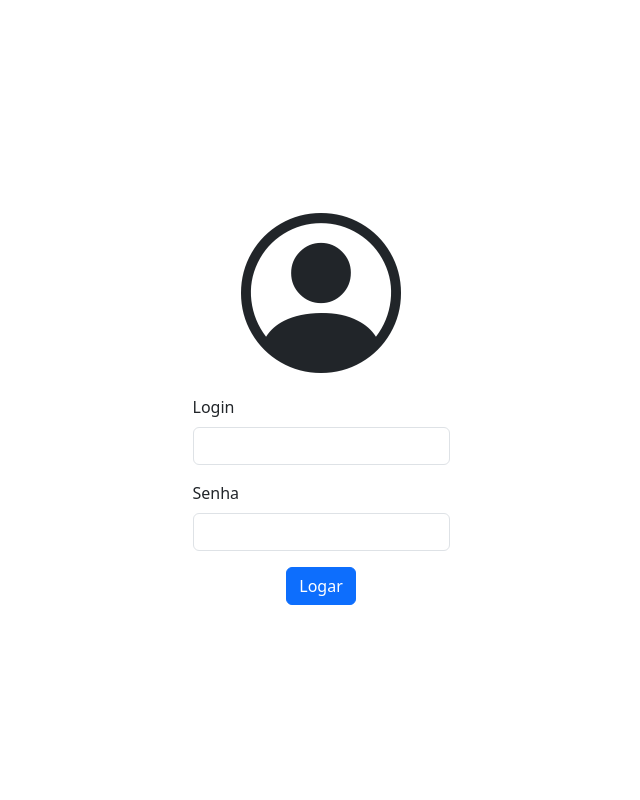
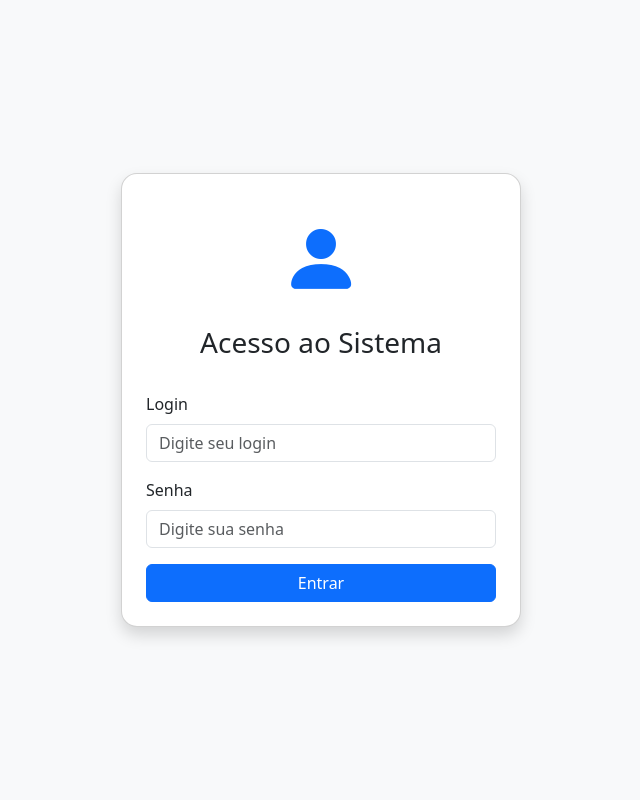
Before and after one commit to WaldembergDev/django-cliente-ar, a Django app: page /usuario/login/ in a window 1280 px wide. Shown: the whole page, without its empty margins (319-959 px from the left). Run offline with Django 5.2, Linux system fonts and the light colour scheme.

Commit message:
melhorado a tela de login

```diff
--- a/usuario/templates/login.html
+++ b/usuario/templates/login.html
@@ -1,29 +1,40 @@
 {% extends 'base.html' %}
+
 {% block title %}Login{% endblock %}
+
 {% block head %}
     <link rel="stylesheet" href="https://cdn.jsdelivr.net/npm/bootstrap-icons@1.13.1/font/bootstrap-icons.min.css">
 {% endblock %}
+
 {% block content %}
-    <div class="container vh-100 d-flex flex-column align-items-center justify-content-center">
-        <form class="d-flex flex-column align-items-center" action="." method="POST">
+<div class="container vh-100 d-flex justify-content-center align-items-center bg-light">
+    <div class="card shadow p-4" style="width: 100%; max-width: 400px; border-radius: 1rem;">
+        <div class="text-center mb-4">
+            <i class="bi bi-person-fill" style="font-size: 5rem; color: #0d6efd;"></i>
+            <h3 class="mt-2">Acesso ao Sistema</h3>
+        </div>
+        <form action="." method="POST">
             {% csrf_token %}
-            <h1><i class="bi bi-person-circle" style="font-size: 160px;"></i></h1>
             <div class="mb-3">
                 <label for="InputLogin" class="form-label">Login</label>
-                <input name="login" type="text" class="form-control" id="InputLogin" required>
+                <input name="login" type="text" class="form-control" id="InputLogin" placeholder="Digite seu login" required>
             </div>
             <div class="mb-3">
                 <label for="InputPassword1" class="form-label">Senha</label>
-                <input name="password" type="password" class="form-control" id="InputPassword1" required>
+                <input name="password" type="password" class="form-control" id="InputPassword1" placeholder="Digite sua senha" required>
             </div>
-            <button type="submit" class="btn btn-primary">Logar</button>
+            <button type="submit" class="btn btn-primary w-100">Entrar</button>
         </form>
+
         {% if messages %}
-            {% for message in messages %}
-                <div class="alert {{message.tags}} mt-3" role="alert">
-                    {{message}}
-                </div>
-            {% endfor %}
+            <div class="mt-3">
+                {% for message in messages %}
+                    <div class="alert alert-{{ message.tags }} text-center mb-0" role="alert">
+                        {{ message }}
+                    </div>
+                {% endfor %}
+            </div>
         {% endif %}
     </div>
+</div>
 {% endblock %}
```
Also changed, not shown: cadastro/views.py (+6 -2 lines), db.sqlite3.
